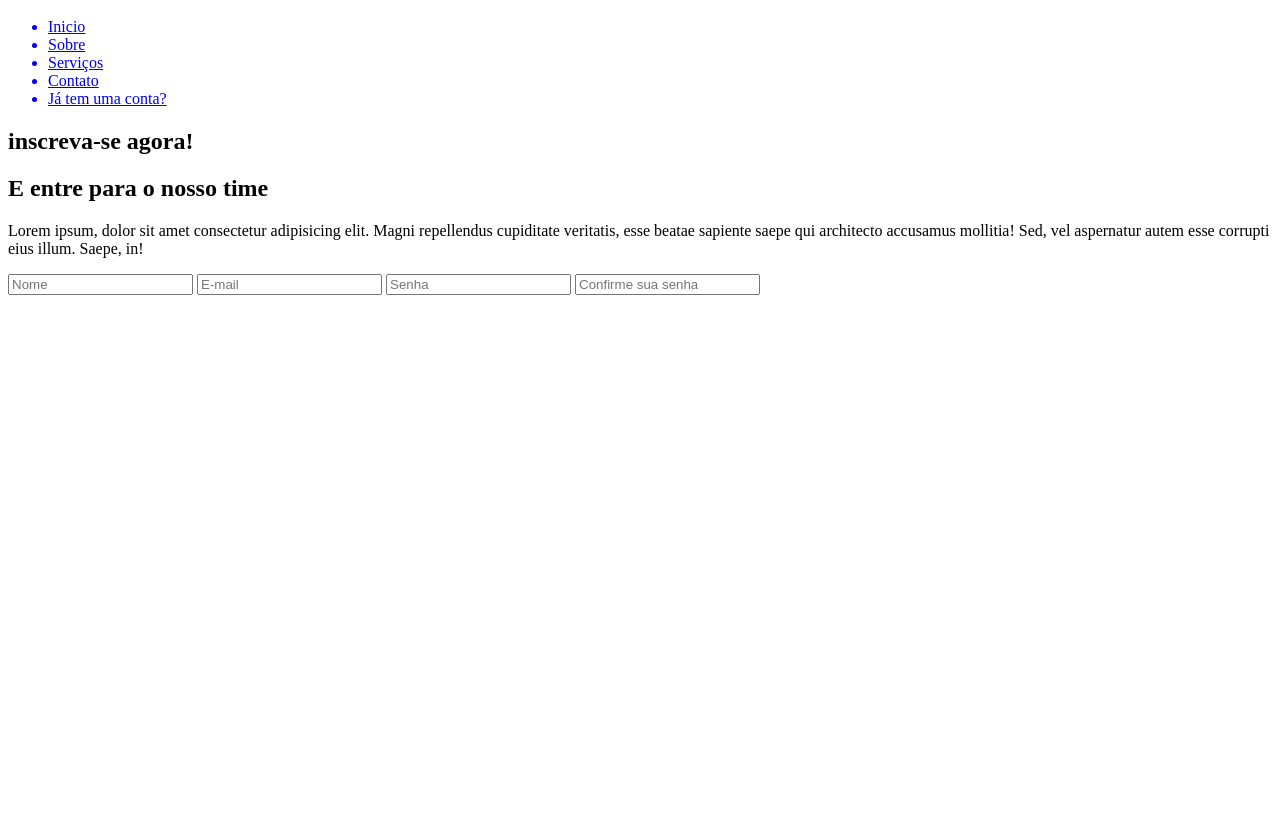
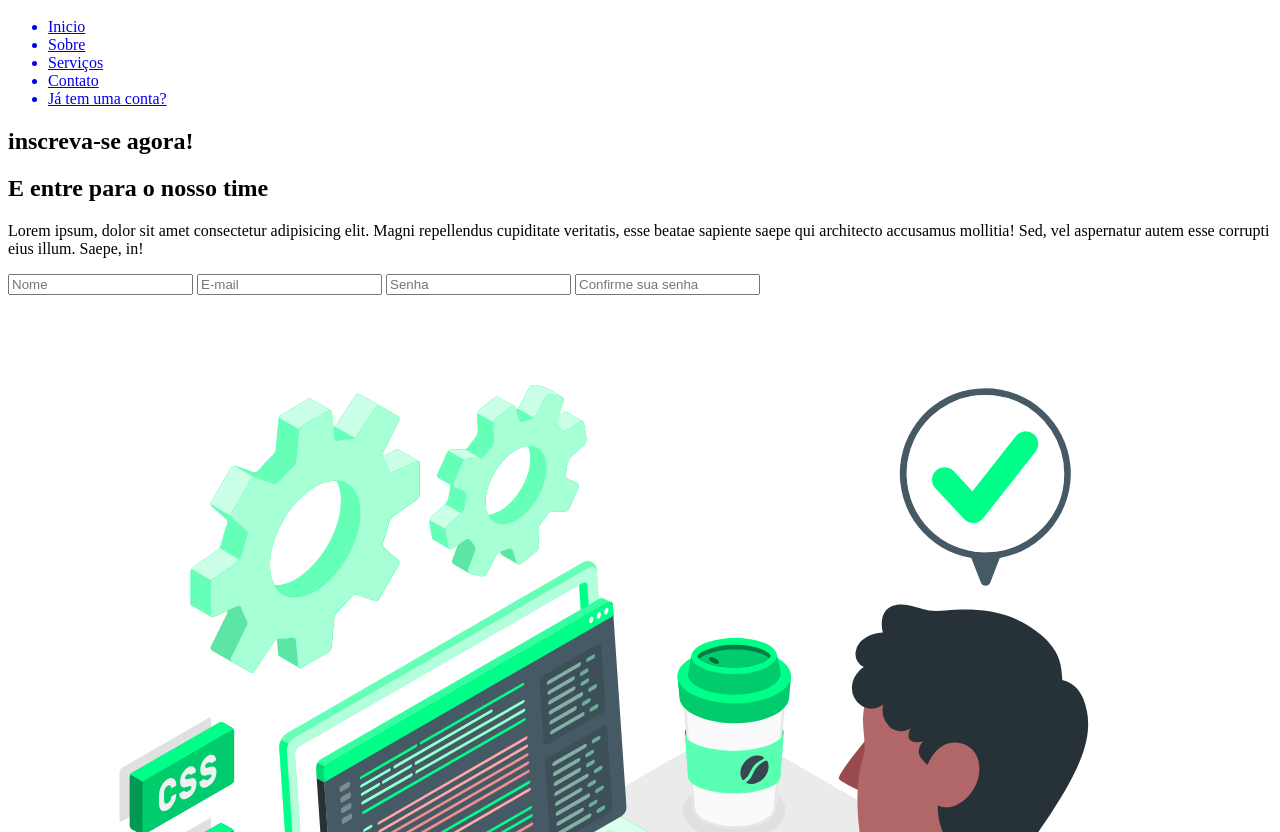
Before and after one commit to SauanSantana/tela-de-login, a plain HTML site: page public/src/html/sign-up.html in a window 1280 px wide. Shown: the part 120-952 px from the top of the page. Before the commit the page ends 800 px from the top, so only its background shows below. Drawn offline with Linux system fonts and the light colour scheme.

Commit message:
html da pagina de cadastro quase terminada

```diff
--- a/public/src/html/sign-up.html
+++ b/public/src/html/sign-up.html
@@ -34,7 +34,7 @@
         </aside>
         <!--div semântica para locais onde terão imagens-->
         <article>
-
+            <img src="/public/assets/img/computador.svg" alt="imagem de uma pessoa no computador">
         </article>
         <!--end
         div semântica para locais onde terão imagens-->
```
Also changed, not shown: public/assets/img/computador.svg (added).
